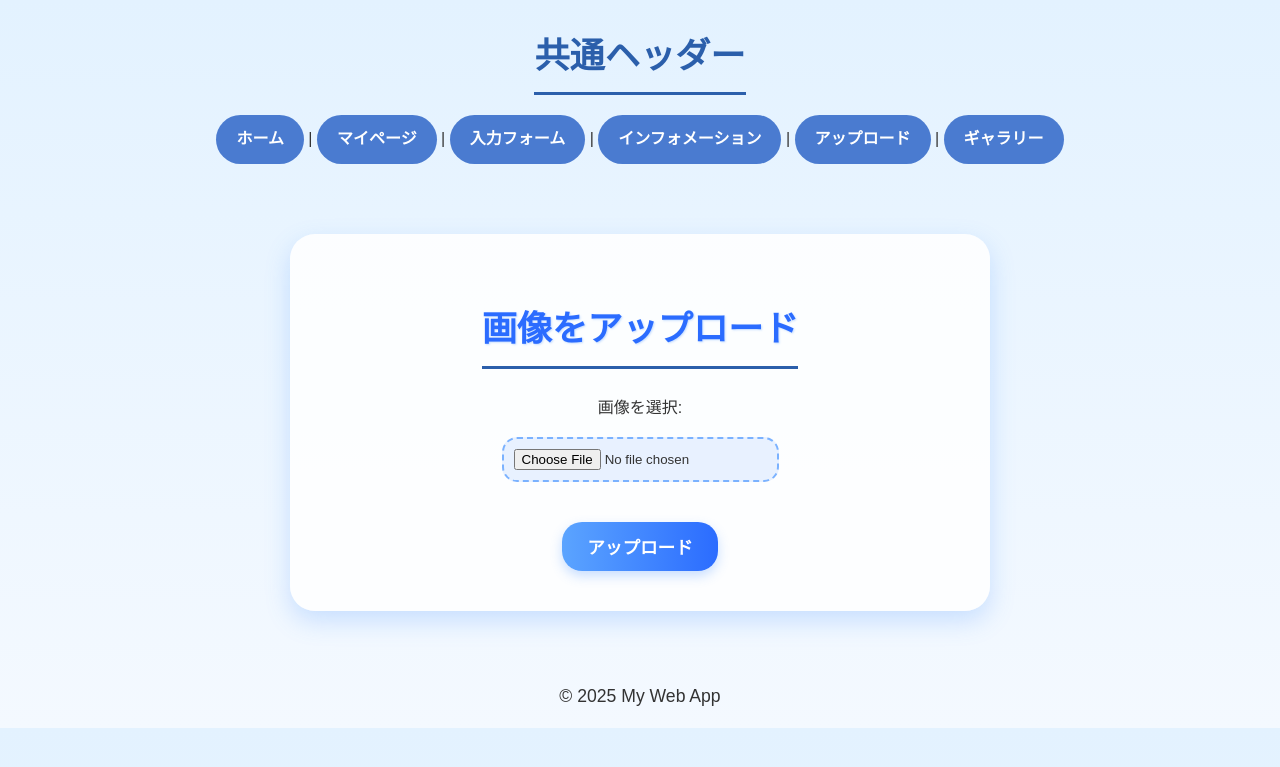
After one commit to mak-yasue/flask_app, a Flask app: page /upload in a window 1280 px wide. The commit adds this page. Shown: the top 767 px of the page. Run offline with Flask 3, Linux system fonts and the light colour scheme.

Commit message:
ベーステンプレート完成

```diff
--- a/app.py
+++ b/app.py
@@ -1,7 +1,18 @@
-from flask import Flask
+import os
+from flask import Flask, redirect, url_for
 from flask import render_template
+from flask import request
+from werkzeug.utils import secure_filename
+app = Flask(__name__)
 
-app = Flask(__name__)
+UPLOAD_FOLDER = 'static/uploads'
+ALLOWED_EXTENSIONS = {'png', 'jpg', 'jpeg', 'gif'}
+os.makedirs(UPLOAD_FOLDER, exist_ok=True)
+app.config['UPLOAD_FOLDER'] = UPLOAD_FOLDER
+
+def allowed_file(filename):
+    return '.' in filename and \
+           filename.rsplit('.', 1)[1].lower() in ALLOWED_EXTENSIONS
 
 @app.route("/")
 def home():
@@ -30,5 +41,80 @@ def profile(username):
 def show_post(post_id):
     return f'投稿番号: {post_id}'
 
+@app.route('/form')
+def form():
+    return render_template('form.html')
+
+@app.route('/submit', methods=['POST'])
+def submit():
+    name = request.form['name']
+    age = request.form['age']
+    hobby = request.form['hobby']
+    error = None
+
+    if not name or not age:
+        error = '全ての項目を入力してください'
+
+    return render_template('result.html', name=name, age=age, hobby=hobby, error=error)
+
+@app.route('/upload', methods=['GET', 'POST'])
+def upload_file():
+    if request.method == 'POST':
+        file = request.files['file']
+        if file.filename == '':
+            return 'ファイルが選択されていません'
+        if file and allowed_file(file.filename):
+            filename = secure_filename(file.filename)
+            file.save(os.path.join(app.config['UPLOAD_FOLDER'], filename))
+            return redirect(url_for('uploaded_file', filename=filename))
+        else:
+            return '許可されていないファイル形式です'
+    return render_template('upload.html')
+
+@app.route('/uploads/<filename>')
+def uploaded_file(filename):
+    return f'アップロード完了: <br><img src="/static/uploads/{filename}" width="300">'
+
+@app.route('/gallery')
+def gallery():
+    images = os.listdir(app.config['UPLOAD_FOLDER'])
+    return render_template('gallery.html', images=images)
+
 if __name__ == "__main__":
     app.run(debug=True)
+
+from flask_sqlalchemy import SQLAlchemy
+
+app.config['SQLALCHEMY_DATABASE_URI'] = 'postgresql://postgres:postgre@localhost/mydb'
+app.config['SQLALCHEMY_TRACK_MODIFICATIONS'] = False
+
+db = SQLAlchemy(app)
+
+class User(db.Model):
+    id = db.Column(db.Integer, primary_key=True)
+    name = db.Column(db.String(50), nullable=False)
+    age = db.Column(db.Integer)
+
+# ==========================
+# 初回起動 以下を処理する場合は、「python app.py」で実行する
+# ==========================
+if __name__ == '__main__':
+    with app.app_context():
+        db.create_all()
+    app.run(debug=True)
+
+@app.route('/register', methods=['GET', 'POST'])
+def register():
+    if request.method == 'POST':
+        name = request.form['name']
+        age = request.form['age']
+        user = User(name=name, age=age)
+        db.session.add(user)
+        db.session.commit()
+        return redirect(url_for('users'))
+    return render_template('register.html')
+
+@app.route('/users')
+def users():
+    all_users = User.query.all()
+    return render_template('users.html', users=all_users)
--- /dev/null
+++ b/static/css/upload.css
@@ -0,0 +1,71 @@
+/* 🔵 Coolなブルー系アップロードデザイン 🔵 */
+
+body {
+    font-family: "Noto Sans JP", "Nanum Gothic", sans-serif;
+    background: linear-gradient(180deg, #e3f2ff, #f4f9ff);
+    color: #333;
+    margin: 0;
+    padding: 0;
+}
+
+/* コンテナ */
+.upload-container {
+    max-width: 600px;
+    margin: 70px auto;
+    background-color: #ffffffdd;
+    border-radius: 25px;
+    box-shadow: 0 10px 25px rgba(80, 150, 255, 0.25);
+    padding: 40px 50px;
+    text-align: center;
+    animation: fadeIn 1.2s ease-in-out;
+}
+
+/* タイトル */
+.upload-container h1 {
+    font-size: 2.2em;
+    color: #2b6cff;
+    margin-bottom: 25px;
+    text-shadow: 1px 1px 2px rgba(80, 150, 255, 0.3);
+}
+
+/* ファイル入力 */
+.upload-container input[type="file"] {
+    margin: 15px 0;
+    padding: 10px;
+    border: 2px dashed #7bb2ff;
+    border-radius: 15px;
+    background-color: #e8f1ff;
+    cursor: pointer;
+    transition: 0.3s;
+}
+
+.upload-container input[type="file"]:hover {
+    background-color: #d8e8ff;
+    border-color: #4a90ff;
+}
+
+/* アップロードボタン */
+.upload-container input[type="submit"] {
+    background: linear-gradient(90deg, #5ba4ff, #2b6cff);
+    border: none;
+    padding: 12px 25px;
+    border-radius: 20px;
+    color: white;
+    font-size: 1.1em;
+    font-weight: bold;
+    cursor: pointer;
+    margin-top: 25px;
+    box-shadow: 0 5px 12px rgba(80, 150, 255, 0.3);
+    transition: transform 0.2s, box-shadow 0.2s;
+}
+
+.upload-container input[type="submit"]:hover {
+    transform: scale(1.05);
+    box-shadow: 0 8px 15px rgba(80, 150, 255, 0.4);
+}
+
+/* アニメーション */
+@keyframes fadeIn {
+    from { opacity: 0; transform: translateY(20px); }
+    to { opacity: 1; transform: translateY(0); }
+}
--- a/templates/layout.html
+++ b/templates/layout.html
@@ -1,16 +1,25 @@
 <!DOCTYPE html>
-<html>
+<html lang="ja">
 <head>
+    <meta charset="UTF-8">
     <title>{% block title %}My Web App{% endblock %}</title>
+
+    <!-- 共通CSS -->
+    <link rel="stylesheet" href="{{ url_for('static', filename='css/style.css') }}">
+
+    <!-- ページごとの追加CSSをここに差し込む -->
+    {% block extra_css %}{% endblock %}
 </head>
 <body>
     <header>
         <h1>共通ヘッダー</h1>
         <nav>
             <a href="/">ホーム</a> |
-            <a href="/about">About</a> |
             <a href="/mypage">マイページ</a> |
-            <a href="/profile/aaa">aaaさんのプロフィール</a>
+            <a href="/form">入力フォーム</a> |
+            <a href="/information">インフォメーション</a> |
+            <a href="/upload">アップロード</a> |
+            <a href="/gallery">ギャラリー</a>
         </nav>
     </header>
 
--- /dev/null
+++ b/templates/register.html
@@ -0,0 +1,5 @@
+<form method="POST">
+    名前: <input type="text" name="name"><br>
+    年齢: <input type="number" name="age"><br>
+    <input type="submit" value="登録">
+</form>
--- /dev/null
+++ b/templates/upload.html
@@ -0,0 +1,18 @@
+{% extends "layout.html" %}
+
+{% block title %}画像アップロード{% endblock %}
+
+{% block extra_css %}
+<link rel="stylesheet" href="{{ url_for('static', filename='css/upload.css') }}">
+{% endblock %}
+
+{% block content %}
+<div class="upload-container">
+    <h1>画像をアップロード</h1>
+    <form method="POST" enctype="multipart/form-data" action="/upload">
+        画像を選択:<br>
+        <input type="file" name="file"><br>
+        <input type="submit" value="アップロード">
+    </form>
+</div>
+{% endblock %}
--- /dev/null
+++ b/templates/users.html
@@ -0,0 +1,6 @@
+<h1>登録ユーザー一覧</h1>
+<ul>
+{% for user in users %}
+    <li>{{ user.name }}（{{ user.age }}歳）</li>
+{% endfor %}
+</ul>
```
Also changed, not shown: static/css/gallery.css (added, +49 -0 lines), static/css/profile.css (added, +86 -0 lines), templates/form.html (added, +11 -0 lines), templates/gallery.html (added, +18 -0 lines), templates/information.html (+5 -12 lines), templates/profile.html (+12 -4 lines), templates/result.html (added, +10 -0 lines), static/css/infomation.css (added), static/uploads/01.png (added), static/uploads/free-photo-of-close-up-of-a-lion-lying-on-a-rock.jpeg (added).
